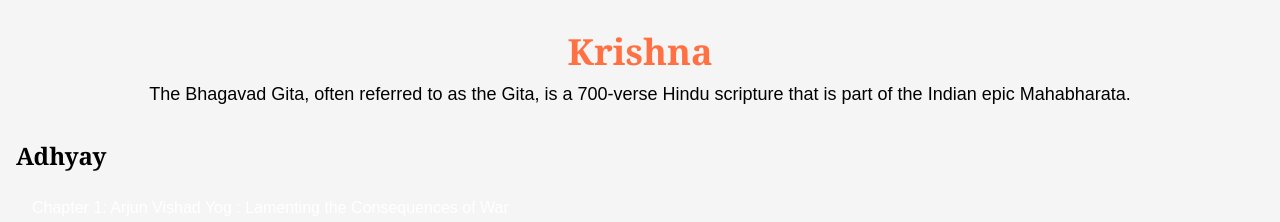
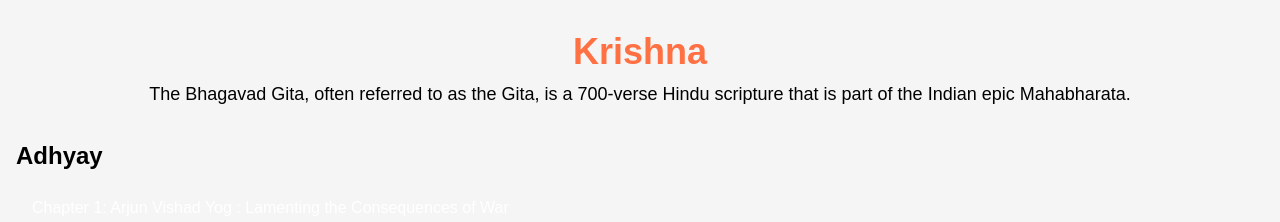
Before and after one commit to Priyansxu/Gita, a Next.js app: page / in a window 1280 px wide. Shown: the top 222 px of the page. Built offline with nearby package versions, Linux system fonts and the light colour scheme.

Commit message:
Update globals.css

```diff
--- a/styles/globals.css
+++ b/styles/globals.css
@@ -3,16 +3,8 @@
 @tailwind utilities;
 
 body {
-  @apply font-sans;
-  margin: 0;
-  padding: 0;
-  box-sizing: border-box;
+    @apply font-sans;
+    margin: 0;
+    padding: 0;
+    box-sizing: border-box;
 }
-
-h1, h2, h3 {
-  @apply font-serif;
-}
-
-button {
-  @apply font-sans;
-}
```
